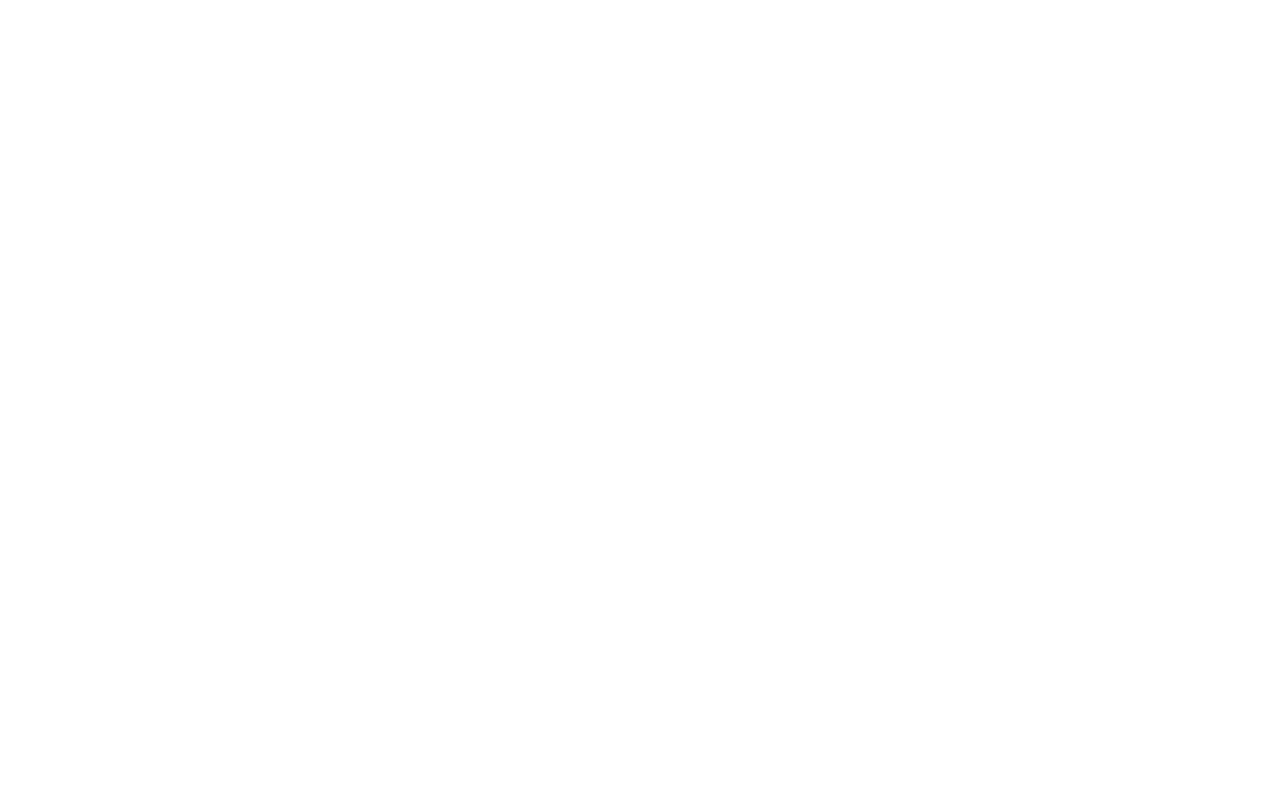
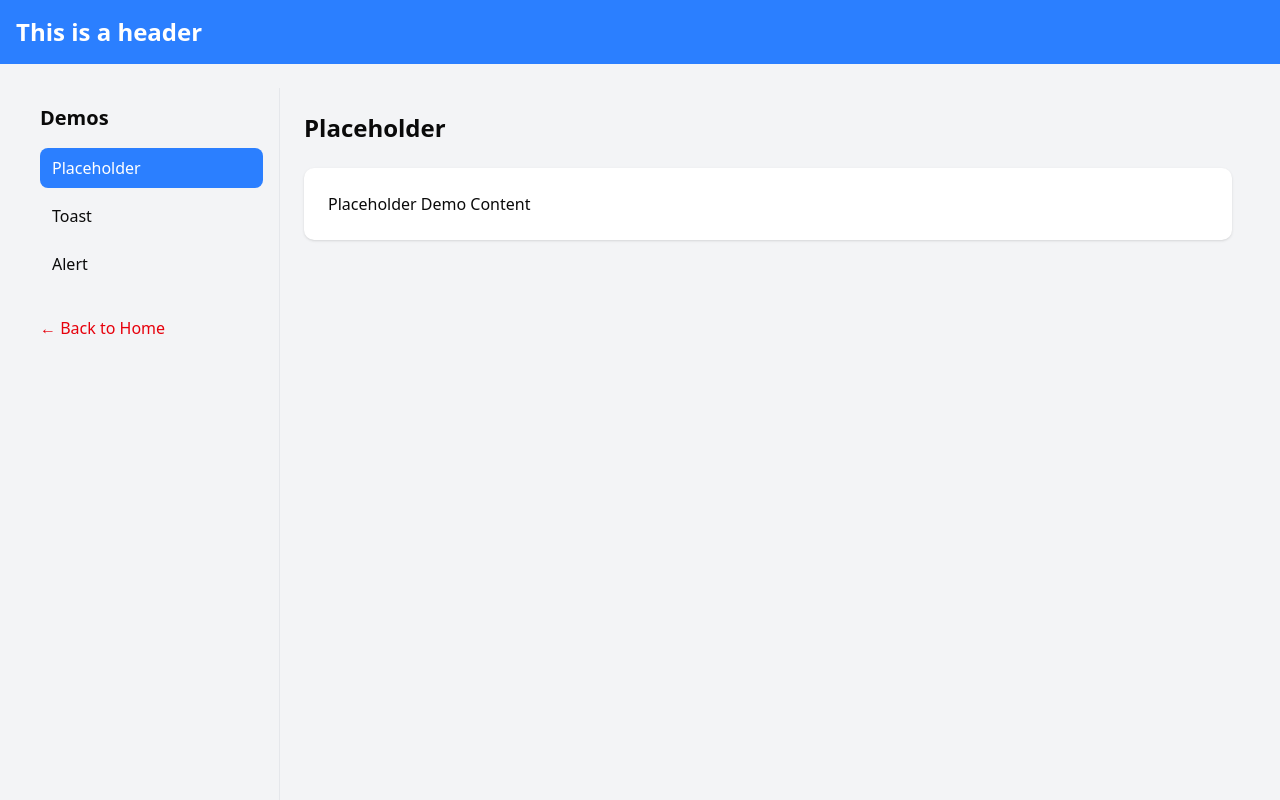
Before and after one commit to Jmlpez/react-skeleton, a React (Vite) app: page /menu in a window 1280 px wide. Before the commit this address had no page. Shown: the top 800 px of the page. Built offline with nearby package versions, Linux system fonts and the light colour scheme.

Commit message:
add AlertDemo component and integrate DemoLoaderMenu in app-router

```diff
--- a/src/Router/app-router.tsx
+++ b/src/Router/app-router.tsx
@@ -1,3 +1,4 @@
+import { DemoLoaderMenu } from '@/demos/demo-loader-menu';
 import { AppMainLayout } from '@/layouts/app-main-layout';
 import { Home } from '@/pages/home';
 import { AppProvider } from '@/providers/app-provider';
@@ -7,14 +8,20 @@
     return (
         <BrowserRouter>
             <AppProvider>
+                <AppProvider>
                     <Routes>
                         <Route element={<AppMainLayout />}>
                             <Route
                                 path="/"
                                 element={<Home />}
                             />
+                            <Route
+                                path="/menu"
+                                element={<DemoLoaderMenu />}
+                            />
                         </Route>
                     </Routes>
+                </AppProvider>
             </AppProvider>
         </BrowserRouter>
     );
--- /dev/null
+++ b/src/demos/alert-demo/alert-demo.tsx
@@ -0,0 +1,7 @@
+export const AlertDemo = () => {
+    return (
+        <div>
+
+        </div>
+    );
+};
--- /dev/null
+++ b/src/demos/demo-loader-menu.tsx
@@ -0,0 +1,59 @@
+import { AlertDemo } from '@/demos/alert-demo/alert-demo';
+import { ToastDemo } from '@/demos/toast-demo/toast-demo';
+import PageMetaData from '@components/PageMetaData';
+import { useState } from 'react';
+import { Link } from 'react-router';
+
+const demos = [
+    { id: 'placeholder', name: 'Placeholder', component: <div>Placeholder Demo Content</div> },
+    { id: 'toast', name: 'Toast', component: <ToastDemo /> },
+    { id: 'alert', name: 'Alert', component: <AlertDemo /> },
+];
+
+export const DemoLoaderMenu = () => {
+    const [selectedDemo, setSelectedDemo] = useState(demos[0].id);
+    const currentDemo = demos.find((demo) => demo.id === selectedDemo);
+
+    return (
+        <div className="flex min-h-screen">
+            <PageMetaData
+                title={'Demo: ' + currentDemo?.name || 'Demos'}
+                description={'Demo showcase for various components'}
+            />
+            {/*Sidebar Menu */}
+            <div className="w-64 border-r border-gray-200 bg-gray-100 p-4">
+                <h2 className="mb-4 text-xl font-bold">Demos</h2>
+                <nav>
+                    <ul className="space-y-2">
+                        {demos.map((demo) => (
+                            <li key={demo.id}>
+                                <button
+                                    onClick={() => setSelectedDemo(demo.id)}
+                                    className={`w-full rounded-md px-3 py-2 text-left ${
+                                        selectedDemo === demo.id ? 'bg-blue-500 text-white' : 'hover:bg-gray-200'
+                                    }`}
+                                >
+                                    {demo.name}
+                                </button>
+                            </li>
+                        ))}
+                    </ul>
+                </nav>
+                <div className="mt-8">
+                    <Link
+                        to="/"
+                        className="text-red-600 hover:underline"
+                    >
+                        ← Back to Home
+                    </Link>
+                </div>
+            </div>
+
+            {/* Demo Content Area */}
+            <div className="flex-1 p-6">
+                <h1 className="mb-6 text-2xl font-bold">{currentDemo?.name}</h1>
+                <div className="rounded-lg bg-white p-6 shadow">{currentDemo?.component}</div>
+            </div>
+        </div>
+    );
+};
--- /dev/null
+++ b/src/demos/toast-demo/toast-demo.tsx
@@ -0,0 +1,7 @@
+export const ToastDemo = () => {
+    return (
+        <div>
+            Toast Demo
+        </div>
+    );
+};
```
Lines whose indentation alone changed are shown as unchanged.
